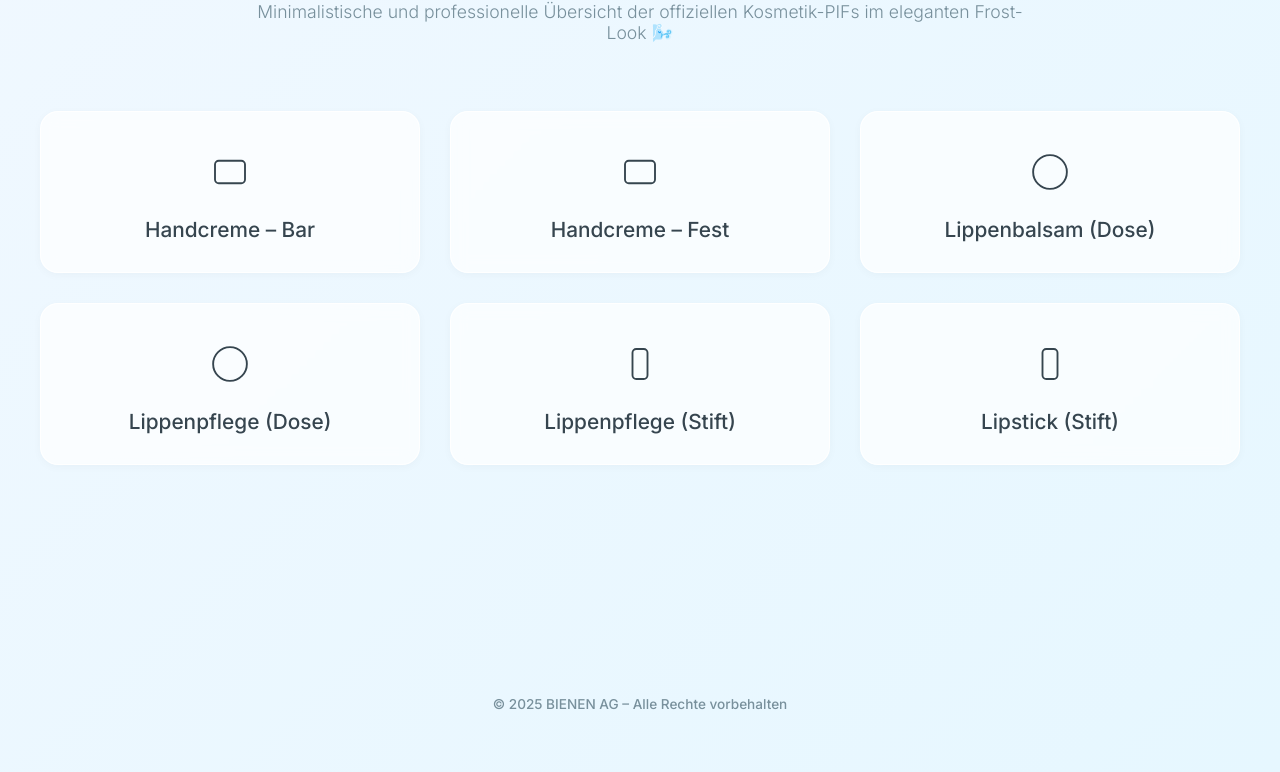
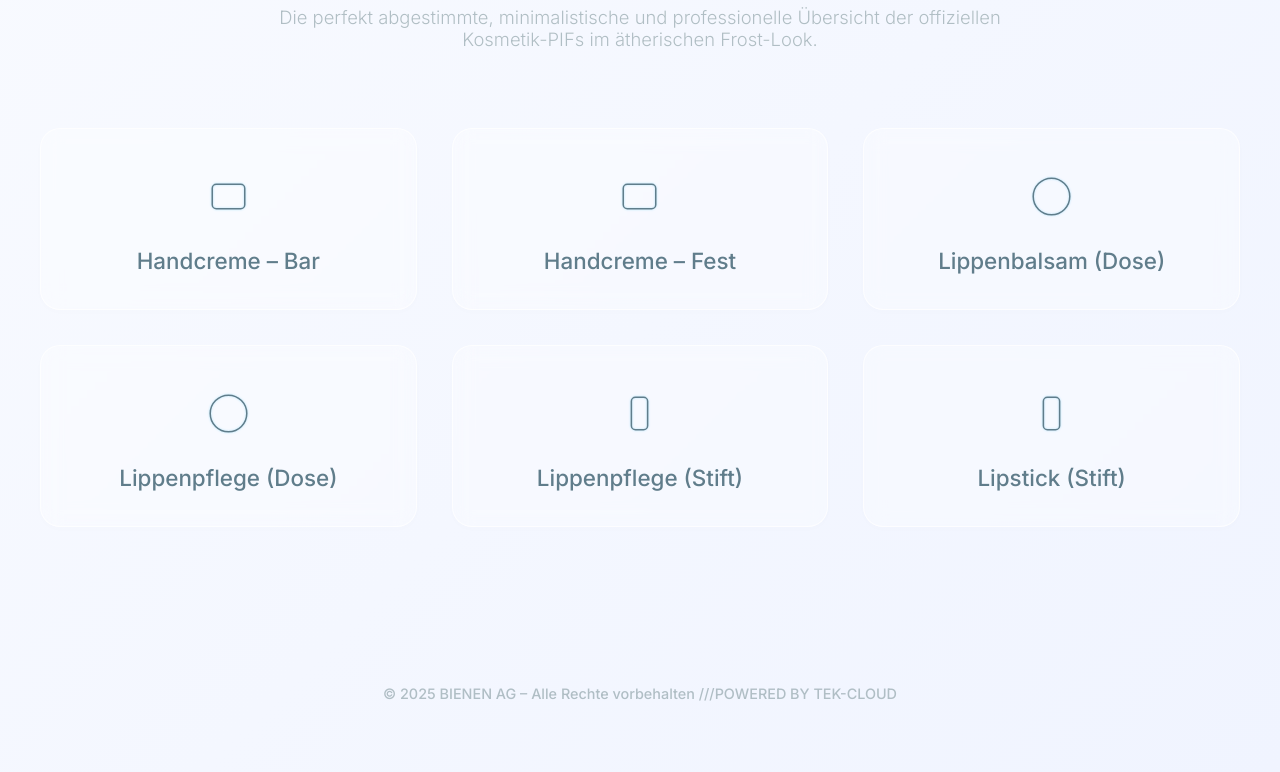
Before and after one commit to BienenAG/pif-viewer, a plain HTML site: page index.html in a window 1280 px wide. Shown: the part 108-880 px from the top of the page. Drawn offline with Linux system fonts and the light colour scheme.

Commit message:
Update index.html

```diff
--- a/index.html
+++ b/index.html
@@ -7,21 +7,21 @@
 <link href="https://fonts.googleapis.com/css2?family=Inter:wght@300;500;700&display=swap" rel="stylesheet">
 
 <style>
-    /* NEUES DESIGN: Extrem leicht, elegant, minimalistisch und frostig */
+    /* FINALES DESIGN V3: Extrem leicht, subtil, ätherisch und frostig */
 
     :root {
-        /* Elegante, helle Frost-Farbpalette */
-        --color-bg-start: #f0f8ff; /* AliceBlue - sehr hell, eisig */
-        --color-bg-end: #e6f7ff;   /* Sehr helles, kühles Blau */
-        --color-text-dark: #36454f; /* Charcoal/Slate Gray - elegant und gut lesbar */
-        --color-text-light: #78909c; /* Helles Grau für Footer/Subtext */
-        --color-accent: #00aaff; /* Helles, klares Blau für Hover-Effekte */
+        /* Ätherische, fast weiße Farbpalette */
+        --color-bg-start: #f8faff; /* Fast weiß, minimales Blau */
+        --color-bg-end: #f0f4ff;   /* Sehr helles, kühles Grau-Blau */
+        --color-text-dark: #607d8b; /* Subtiles Blue-Grey - maximal leicht */
+        --color-text-light: #b0bec5; /* Extrem helles Grau für Subtext */
+        --color-accent: #b3e5fc; /* Sehr helles, eisiges Akzent-Blau */
 
-        /* Glassmorphismus-Variablen (sehr subtil) */
-        --glass-bg: rgba(255, 255, 255, 0.7);
-        --glass-border: rgba(255, 255, 255, 0.9);
-        --glass-shadow: rgba(0, 0, 0, 0.03); /* Extrem leichter Schatten */
-        --glass-shadow-hover: rgba(0, 0, 0, 0.1);
+        /* Glassmorphismus-Variablen (Maximale Subtilität) */
+        --glass-bg: rgba(255, 255, 255, 0.3); /* Maximal transparent */
+        --glass-border: rgba(255, 255, 255, 0.7); /* Sehr heller Rand */
+        --glass-shadow: rgba(0, 0, 0, 0.01); /* Kaum sichtbarer Schatten */
+        --glass-shadow-hover: rgba(0, 0, 0, 0.05);
     }
 
     body {
@@ -38,20 +38,23 @@
 
     header {
         text-align: center;
-        margin-bottom: 50px;
+        margin-bottom: 60px;
         max-width: 800px;
+        /* Text-Schatten wird noch subtiler */
+        text-shadow: 0 0 1px rgba(255, 255, 255, 0.9);
     }
 
     header h1 {
-        font-size: 3rem;
+        font-size: 3.2rem;
         font-weight: 700;
         margin: 0;
         color: var(--color-text-dark);
+        letter-spacing: -0.02em;
     }
 
     header p {
-        margin-top: 10px;
-        font-size: 1.1rem;
+        margin-top: 12px;
+        font-size: 1.15rem;
         color: var(--color-text-light);
         font-weight: 300;
     }
@@ -59,22 +62,22 @@
     .grid-container {
         display: grid;
         grid-template-columns: repeat(auto-fit, minmax(280px, 1fr));
-        gap: 30px;
+        gap: 35px;
         max-width: 1200px;
         width: 100%;
-        padding-bottom: 50px;
+        padding-bottom: 60px;
     }
 
     .product-tile {
-        /* Glassmorphismus-Effekt: Leicht wie ein Windhauch */
-        backdrop-filter: blur(8px);
+        /* Glassmorphismus-Effekt: Maximal leicht und zart */
+        backdrop-filter: blur(10px); /* Leichtere Unschärfe */
         background: var(--glass-bg);
         border: 1px solid var(--glass-border);
-        border-radius: 18px;
-        padding: 30px;
+        border-radius: 20px;
+        padding: 35px;
         text-align: center;
-        box-shadow: 0 2px 10px var(--glass-shadow);
-        transition: all 0.3s ease-in-out;
+        box-shadow: 0 2px 8px var(--glass-shadow);
+        transition: all 0.3s cubic-bezier(0.25, 0.8, 0.25, 1);
         cursor: pointer;
         text-decoration: none;
         color: inherit;
@@ -85,36 +88,38 @@
     }
 
     .product-tile:hover {
-        transform: translateY(-5px);
+        transform: translateY(-5px); /* Subtiler Schwebe-Effekt */
         box-shadow: 0 8px 20px var(--glass-shadow-hover);
-        background: rgba(255, 255, 255, 0.9);
+        background: rgba(255, 255, 255, 0.5);
     }
 
     .product-tile h2 {
-        font-size: 1.3rem;
+        font-size: 1.4rem;
         font-weight: 500;
-        margin: 15px 0 0 0;
+        margin: 18px 0 0 0;
     }
 
     .product-icon {
-        width: 60px;
-        height: 60px;
-        stroke-width: 2; /* Noch feinere Linien für Eleganz */
+        width: 65px;
+        height: 65px;
+        stroke-width: 1.5; /* Noch feinere Linien */
         fill: none;
-        stroke: var(--color-text-dark); /* Einheitliche, elegante Farbe */
+        stroke: var(--color-text-dark);
         stroke-linecap: round;
         stroke-linejoin: round;
         transition: stroke 0.3s ease-in-out;
+        /* Frost-Effekt wird extrem subtil */
+        filter: drop-shadow(0 0 1px var(--color-accent));
     }
 
     .product-tile:hover .product-icon {
-        stroke: var(--color-accent); /* Akzentfarbe beim Hover */
+        stroke: var(--color-accent);
     }
 
     footer {
         margin-top: auto;
-        padding: 20px;
-        font-size: 0.85rem;
+        padding: 30px;
+        font-size: 0.9rem;
         color: var(--color-text-light);
         text-align: center;
     }
@@ -124,7 +129,7 @@
 
 <header>
     <h1>Produkt-Informationsblätter</h1>
-    <p>Minimalistische und professionelle Übersicht der offiziellen Kosmetik-PIFs im eleganten Frost-Look 🌬️</p>
+    <p>Die perfekt abgestimmte, minimalistische und professionelle Übersicht der offiziellen Kosmetik-PIFs im ätherischen Frost-Look.</p>
 </header>
 
 <div class="grid-container">
@@ -183,7 +188,7 @@
 </div>
 
 <footer>
-    © 2025 BIENEN AG – Alle Rechte vorbehalten
+    © 2025 BIENEN AG – Alle Rechte vorbehalten ///POWERED BY TEK-CLOUD
 </footer>
 
 </body>
```
